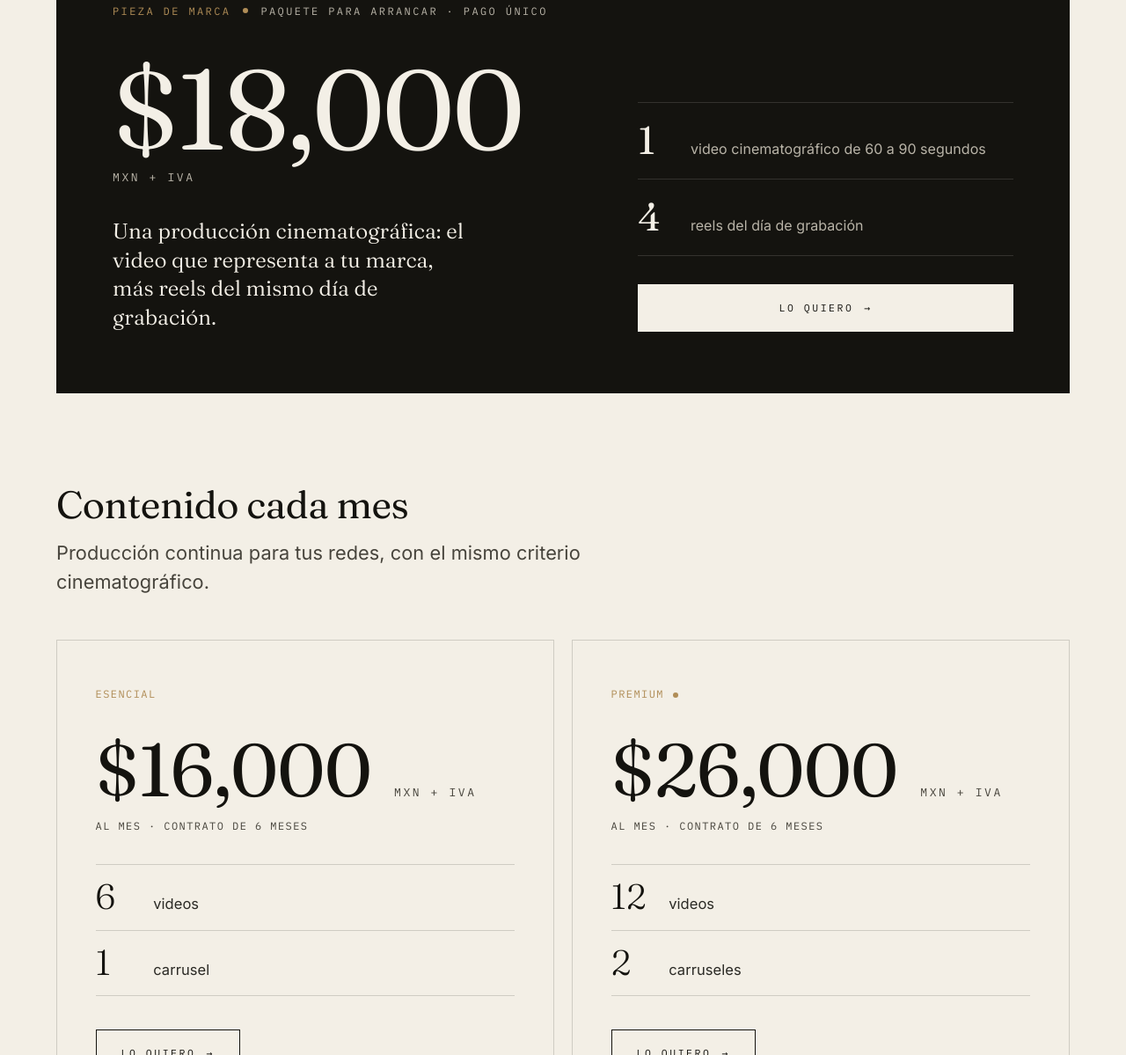
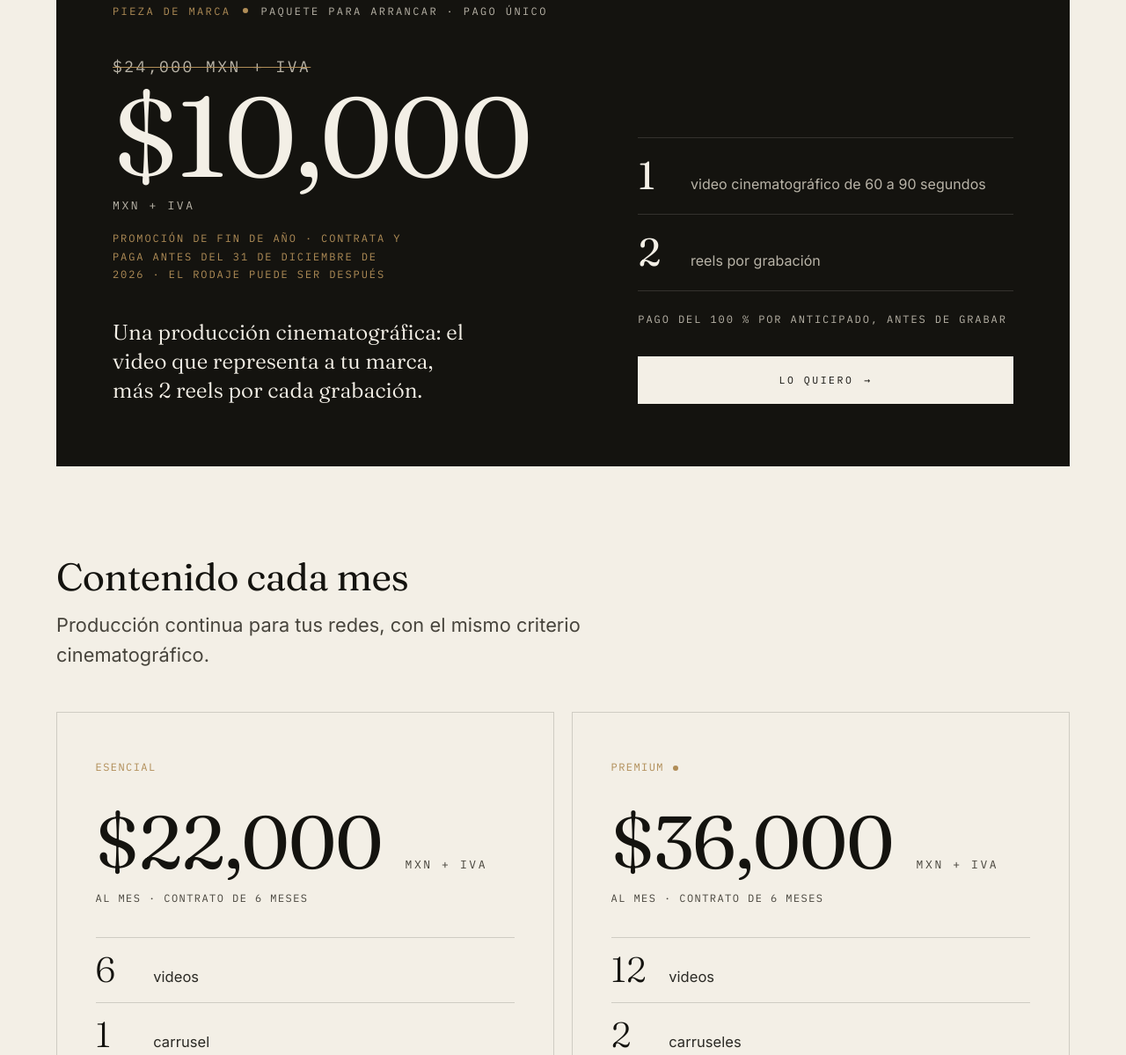
Before and after one commit to alextbr04/lumahouse-sitio, a plain HTML site: page index.html in a window 1280 px wide. Shown: the part 3823-5022 px from the top of the page at 88% size. Drawn offline with Linux system fonts and the light colour scheme.

Commit message:
Publicación automática 2026-11-21 11:31

```diff
--- a/assets/css/luma.css
+++ b/assets/css/luma.css
@@ -597,3 +597,15 @@ body{color:#2B2A25}
 .legal a{text-decoration:underline; text-underline-offset:3px}
 .legal a:hover{color:var(--brass)}
 .legal .legal__fecha{font-family:var(--mono); font-size:12px; letter-spacing:.14em; text-transform:uppercase}
+
+/* Promoción de fin de año (21 nov 2026): precio de lista tachado + promo */
+.pieza__was{display:block; font-family:var(--mono); font-size:clamp(14px,1.4vw,20px); letter-spacing:.14em; font-weight:400; color:var(--bone-soft); text-decoration:line-through; text-decoration-color:var(--brass); text-decoration-thickness:1px; margin-bottom:14px; line-height:1}
+.pieza__promo{font-size:12px; letter-spacing:.16em; text-transform:uppercase; color:var(--brass); margin-top:22px; max-width:46ch; line-height:1.7}
+.pieza__note{font-size:12px; letter-spacing:.16em; text-transform:uppercase; color:var(--bone-soft); margin-top:22px; line-height:1.7}
+
+/* EN: sin promoción de fin de año (Alejandro, 21 nov 2026 11:14) */
+html[lang="en"] .pieza__promo{display:none}
+
+/* Móvil: la unidad («MXN + IVA» / «USD + VAT») no se parte; si no cabe, baja completa (21 nov 2026) */
+.plan__price span,.pieza__price span{white-space:nowrap}
+@media (max-width:480px){.plan__price span{display:inline-block; margin-left:0; margin-top:10px}}
--- a/assets/js/site.js
+++ b/assets/js/site.js
@@ -5,6 +5,15 @@
    ========================================================================== */
 (function () {
   "use strict";
+
+  /* ---------------- PRECIOS: único lugar donde se cambian las cifras ----------------
+     Todos van SIN IVA y el IVA se escribe siempre aparte (+ IVA / + VAT).
+     Si cambian los montos, edita sólo este objeto; luego pon las mismas cifras en el texto de
+     respaldo de index.html (data-i18n="p1.price", "p2.price", "p3.price") y sube el ?v= del JS. */
+  var PRECIOS = {
+    es: { pieza_lista: "$24,000", pieza_promo: "$10,000", esencial: "$22,000", premium: "$36,000", moneda: "MXN + IVA" },
+    en: { pieza: "$1,500", esencial: "$1,800", premium: "$2,500", moneda: "USD + VAT" }
+  };
 
   /* ---------------- textos ---------------- */
   var DICT = {
@@ -27,12 +36,12 @@
       "plans.eyebrow": "Paquetes", "plans.h": "Empieza por tu pieza de marca", "plans.title": "Contenido cada mes",
       "plans.sub": "Producción continua para tus redes, con el mismo criterio cinematográfico.",
       "plans.per": "al mes · contrato de 6 meses", "plans.cur": "USD + IVA", "plans.videos": "videos", "plans.carousels": "carruseles", "plans.carousel": "carrusel",
-      "p1.price": "$16,000 <span>MXN + IVA</span>", "p2.price": "$26,000 <span>MXN + IVA</span>", "p3.price": "$18,000 <span>MXN + IVA</span>", "plans.cta": "Lo quiero",
+      "p1.price": PRECIOS.es.esencial + " <span>" + PRECIOS.es.moneda + "</span>", "p2.price": PRECIOS.es.premium + " <span>" + PRECIOS.es.moneda + "</span>", "p3.price": "<small class=\"pieza__was\">" + PRECIOS.es.pieza_lista + " " + PRECIOS.es.moneda + "</small>" + PRECIOS.es.pieza_promo + " <span>" + PRECIOS.es.moneda + "</span>", "plans.cta": "Lo quiero",
       "p1.name": "Esencial", "p2.name": "Premium", "nav.plans": "Paquetes",
       "p3.name": "Pieza de marca", "p3.per": "paquete para arrancar · pago único",
-      "p3.text": "Una producción cinematográfica: el video que representa a tu marca, más reels del mismo día de grabación.",
-      "p3.video": "video cinematográfico de 60 a 90 segundos", "p3.reels": "reels del día de grabación",
-      "p3.wa": "Hola, me interesa la Pieza de marca de Luma House (un video cinematográfico de 60 a 90 segundos y 4 reels).",
+      "p3.text": "Una producción cinematográfica: el video que representa a tu marca, más 2 reels por cada grabación.", "p3.promo": "Promoción de fin de año · contrata y paga antes del 31 de diciembre de 2026 · el rodaje puede ser después", "p3.pago": "Pago del 100 % por anticipado, antes de grabar",
+      "p3.video": "video cinematográfico de 60 a 90 segundos", "p3.reels": "reels por grabación",
+      "p3.wa": "Hola, me interesa la Pieza de marca de Luma House (un video cinematográfico de 60 a 90 segundos y 2 reels por grabación) con la promoción de fin de año.",
       "p1.wa": "Hola, me interesa el paquete Esencial de Luma House (6 videos y 1 carrusel al mes).",
       "p2.wa": "Hola, me interesa el paquete Premium de Luma House (12 videos y 2 carruseles al mes).",
       "custom.eyebrow": "Por proyecto", "custom.title": "¿Un proyecto en específico?",
@@ -71,12 +80,12 @@
       "plans.eyebrow": "Packages", "plans.h": "Start with your brand piece", "plans.title": "Content, every month",
       "plans.sub": "Ongoing production for your social channels, with the same cinematic eye.",
       "plans.per": "per month · 6-month contract", "plans.cur": "USD + VAT", "plans.videos": "videos", "plans.carousels": "carousels", "plans.carousel": "carousel",
-      "p1.price": "$1,500 <span>USD + VAT</span>", "p2.price": "$2,000 <span>USD + VAT</span>", "p3.price": "$1,000 <span>USD + VAT</span>", "plans.cta": "I want it",
+      "p1.price": PRECIOS.en.esencial + " <span>" + PRECIOS.en.moneda + "</span>", "p2.price": PRECIOS.en.premium + " <span>" + PRECIOS.en.moneda + "</span>", "p3.price": PRECIOS.en.pieza + " <span>" + PRECIOS.en.moneda + "</span>", "plans.cta": "I want it",
       "p1.name": "Essential", "p2.name": "Premium", "nav.plans": "Packages",
       "p3.name": "Brand piece", "p3.per": "starter package · one-time payment",
-      "p3.text": "A cinematic production: the film that represents your brand, plus reels from the same shoot day.",
-      "p3.video": "cinematic film, 60 to 90 seconds", "p3.reels": "reels from the shoot day",
-      "p3.wa": "Hi, I'm interested in Luma House's Brand piece (one 60–90 second cinematic film and 4 reels).",
+      "p3.text": "A cinematic production: the film that represents your brand, plus 2 reels for every shoot.", "p3.pago": "100% paid upfront, before filming",
+      "p3.video": "cinematic film, 60 to 90 seconds", "p3.reels": "reels per shoot",
+      "p3.wa": "Hi, I'm interested in Luma House's Brand piece (one 60–90 second cinematic film and 2 reels per shoot).",
       "p1.wa": "Hi, I'm interested in Luma House's Essential package (6 videos and 1 carousel per month).",
       "p2.wa": "Hi, I'm interested in Luma House's Premium package (12 videos and 2 carousels per month).",
       "custom.eyebrow": "Per project", "custom.title": "Have a specific project in mind?",
--- a/index.html
+++ b/index.html
@@ -16,7 +16,7 @@
 <link rel="preconnect" href="https://fonts.googleapis.com">
 <link rel="preconnect" href="https://fonts.gstatic.com" crossorigin>
 <link href="https://fonts.googleapis.com/css2?family=Fraunces:ital,opsz,wght@0,9..144,300..500;1,9..144,300..500&family=IBM+Plex+Mono:wght@400;500&family=Inter:wght@400;500;600&display=swap" rel="stylesheet">
-<link rel="stylesheet" href="assets/css/luma.css?v=20261120a">
+<link rel="stylesheet" href="assets/css/luma.css?v=20261121f">
 </head>
 <body data-page="inicio">
 
@@ -102,14 +102,16 @@
       <article class="pieza reveal">
         <div class="pieza__main">
           <p class="mono pieza__tag"><span data-i18n="p3.name">Pieza de marca</span> <i aria-hidden="true"></i> <span data-i18n="p3.per">paquete para arrancar · pago único</span></p>
-          <p class="pieza__price" data-i18n="p3.price">$18,000 <span>MXN + IVA</span></p>
-          <p class="pieza__text" data-i18n="p3.text">Una producción cinematográfica: el video que representa a tu marca, más reels del mismo día de grabación.</p>
+          <p class="pieza__price" data-i18n="p3.price"><small class="pieza__was">$24,000 MXN + IVA</small>$10,000 <span>MXN + IVA</span></p>
+          <p class="pieza__promo mono" data-i18n="p3.promo">Promoción de fin de año · contrata y paga antes del 31 de diciembre de 2026 · el rodaje puede ser después</p>
+          <p class="pieza__text" data-i18n="p3.text">Una producción cinematográfica: el video que representa a tu marca, más 2 reels por cada grabación.</p>
         </div>
         <div class="pieza__side">
           <ul class="pieza__list">
             <li><strong>1</strong><span data-i18n="p3.video">video cinematográfico de 60 a 90 segundos</span></li>
-            <li><strong>4</strong><span data-i18n="p3.reels">reels del día de grabación</span></li>
+            <li><strong>2</strong><span data-i18n="p3.reels">reels por grabación</span></li>
           </ul>
+          <p class="pieza__note mono" data-i18n="p3.pago">Pago del 100 % por anticipado, antes de grabar</p>
           <a class="btn btn--solid pieza__btn" data-wa="p3.wa" href="https://wa.me/524424222658" target="_blank" rel="noopener"><span data-i18n="plans.cta">Lo quiero</span> →</a>
         </div>
       </article>
@@ -120,7 +122,7 @@
       <div class="plans">
         <article class="plan reveal">
           <p class="mono plan__name" data-i18n="p1.name">Esencial</p>
-          <p class="plan__price" data-i18n="p1.price">$16,000 <span>MXN + IVA</span></p>
+          <p class="plan__price" data-i18n="p1.price">$22,000 <span>MXN + IVA</span></p>
           <p class="mono plan__per" data-i18n="plans.per">al mes · contrato de 6 meses</p>
           <ul class="plan__list">
             <li><strong>6</strong><span data-i18n="plans.videos">videos</span></li>
@@ -130,7 +132,7 @@
         </article>
         <article class="plan plan--premium reveal" style="transition-delay:90ms">
           <p class="mono plan__name" data-i18n="p2.name">Premium</p>
-          <p class="plan__price" data-i18n="p2.price">$26,000 <span>MXN + IVA</span></p>
+          <p class="plan__price" data-i18n="p2.price">$36,000 <span>MXN + IVA</span></p>
           <p class="mono plan__per" data-i18n="plans.per">al mes · contrato de 6 meses</p>
           <ul class="plan__list">
             <li><strong>12</strong><span data-i18n="plans.videos">videos</span></li>
@@ -248,6 +250,6 @@
 
 <script src="assets/js/proyectos.js?v=20261106b"></script>
 <script src="assets/js/videos.js?v=f6ac92e31c"></script>
-<script src="assets/js/site.js?v=20261120a"></script>
+<script src="assets/js/site.js?v=20261121f"></script>
 </body>
 </html>
```
